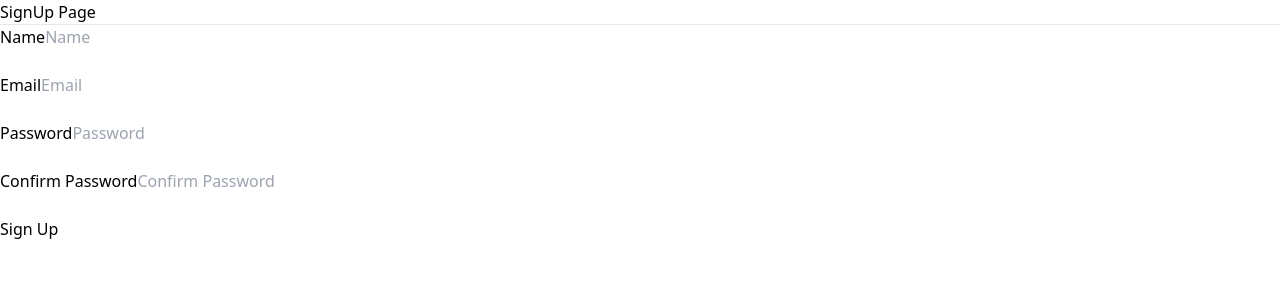
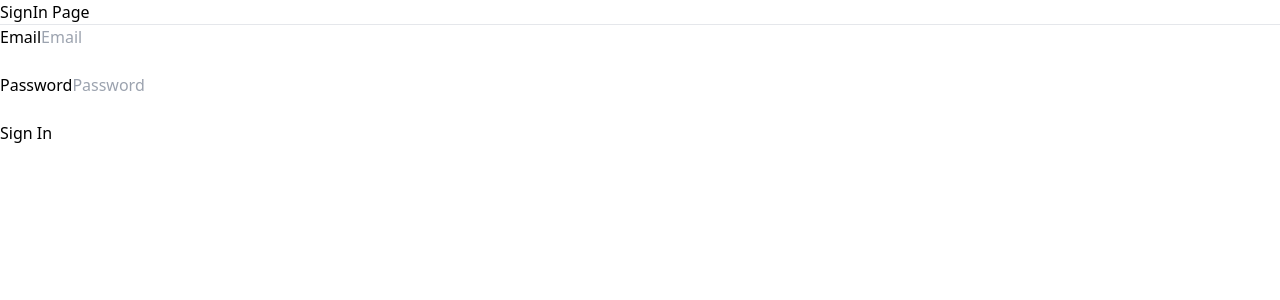
Before and after one commit to ndk123-web/blog-application-graphql, a React (Vite) app in the folder client/: page / in a window 1280 px wide. Shown: the top 300 px of the page. Built offline with nearby package versions, Linux system fonts and the light colour scheme.

Commit message:
Sign in with JWT Done

```diff
--- a/client/src/App.jsx
+++ b/client/src/App.jsx
@@ -4,6 +4,7 @@ import Post from './pages/Posts';
 import About from './pages/About';
 import CreatePost from './pages/CreatePost';
 import SignUp from './pages/SignUp';
+import SignIn from './pages/Login';
 
 function App() {
 
@@ -11,7 +12,8 @@ function App() {
     <>
       <BrowserRouter>
         <Routes>
-          <Route path="/" element={<SignUp />} />
+          <Route path="/" element={<SignIn />} />
+          <Route path="/signup" element={<SignUp />} />
           <Route path="/post" element={<Post />} />
           <Route path="/about" element={<About />} />
           <Route path="/create-post" element={<CreatePost />} />
--- a/client/src/pages/Login.jsx
+++ b/client/src/pages/Login.jsx
@@ -0,0 +1,112 @@
+import { useState } from "react";
+import { useMutation, gql } from "@apollo/client";
+import { useNavigate } from "react-router-dom";
+
+const SIGNIN = gql`
+  mutation SignIn(
+    $email: String!
+    $password: String!
+  ) {
+    login(
+      email: $email
+      password: $password
+    ) {
+      token
+      user {
+        name
+        email
+      }
+    }
+  }
+`;
+
+const SignIn = () => {
+  const [email, setEmail] = useState("");
+  const [password, setPassword] = useState("");
+  const [loading, setLoading] = useState(false);
+  const navigate = useNavigate();
+
+  const [SignIn] = useMutation(SIGNIN);
+
+  const handleSubmit = async (e) => {
+    e.preventDefault();
+    console.log("Email", email);
+    console.log("Password", password);
+
+    try {
+      setLoading(true);
+      const graphql_response = await SignIn({
+        variables: {
+          email: email,
+          password: password,
+        },
+      });
+
+      console.log("SignIn response", graphql_response);
+
+      localStorage.setItem("token", graphql_response.data.login.token);
+      localStorage.setItem(
+        "userData",
+        JSON.stringify({
+          name: graphql_response.data.login.user.name,
+          email: graphql_response.data.login.user.email,
+        })
+      );
+      localStorage.setItem("isAuth", true);
+
+      alert("SignIn Successfully");
+      navigate("/home");
+    } catch (err) {
+      alert("error: ", err.message);
+    } finally {
+      setLoading(false);
+    }
+  };
+
+  if (loading) {
+    return (
+      <>
+        <div>
+          <h2>Redirecting to Home Page...</h2>
+        </div>
+      </>
+    );
+  }
+
+  return (
+    <>
+      <h1 className="justify-center align-center">SignIn Page</h1>
+
+      <hr />
+
+      <form onSubmit={handleSubmit}>
+
+        <label>Email</label>
+        <input
+          type="email"
+          placeholder="Email"
+          value={email}
+          autoComplete="new-email"
+          onChange={(e) => setEmail(e.target.value)}
+        />
+        <br />
+        <br />
+
+        <label>Password</label>
+        <input
+          type="password"
+          placeholder="Password"
+          autoComplete="new-password"
+          value={password}
+          onChange={(e) => setPassword(e.target.value)}
+        />
+        <br />
+        <br />
+
+        <button type="submit">Sign In</button>
+      </form>
+    </>
+  );
+};
+
+export default SignIn;
```
